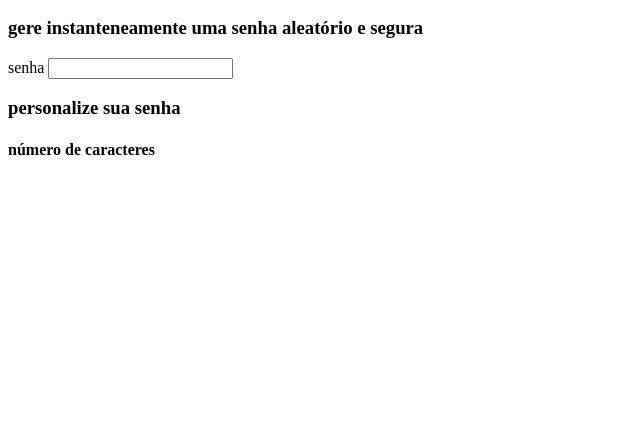
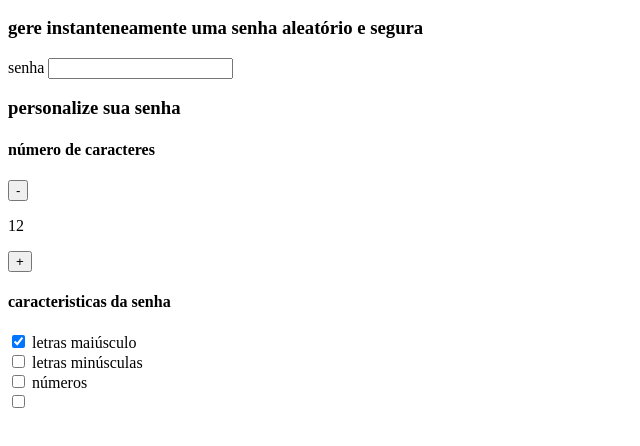
Before and after one commit to Gustavoborgesalves/e-do-preto, a plain HTML site: page index.html in a window 1280 px wide. Shown: the part 76-522 px from the top of the page, without its empty margins (0-640 px from the left). Drawn offline with Linux system fonts and the light colour scheme.

Commit message:
Add files via upload

```diff
--- a/index.html
+++ b/index.html
@@ -23,3 +23,24 @@
                 <div class="parametro senha">
                     <h4 class="prametro senha__titulo">número de caracteres</h4>
                     <div class="parametro-senha-botoes">
+                        <button class="parametro-senha-botao">-</button>
+                        <p class="parametro-senha__texto">12</p>
+                        <button class="parametro-senha-botao">+</button>
+                    </div>
+                </div>
+                <div class="parametro-senha">
+                    <h4 class="parametro-coluna__titulo">caracteristicas da senha</h4>
+                    <div class="parametro-senha-checkbox">
+                        <input name="maiusculo" type="checkbox" class="checkbox" checked>
+                        <label for="maiusculo">letras maiúsculo</label>
+                    </div>
+                    <div class="parametro-senha-checkbox">
+                        <input name="maiusculo" type="checkbox" class="checkbox">
+                        <label for="maiusculo">letras minúsculas</label>
+                    </div>
+                    <div class="parametro-senha-checkbox">
+                        <input name="numero" type="checkbox" class="checkbox">
+                        <label for="numero">números</label>
+                    </div>
+                    <div class="parametro-senha-checkbox">
+                        <input name="simbolo" type="checkbox" class="checkbox">
```
